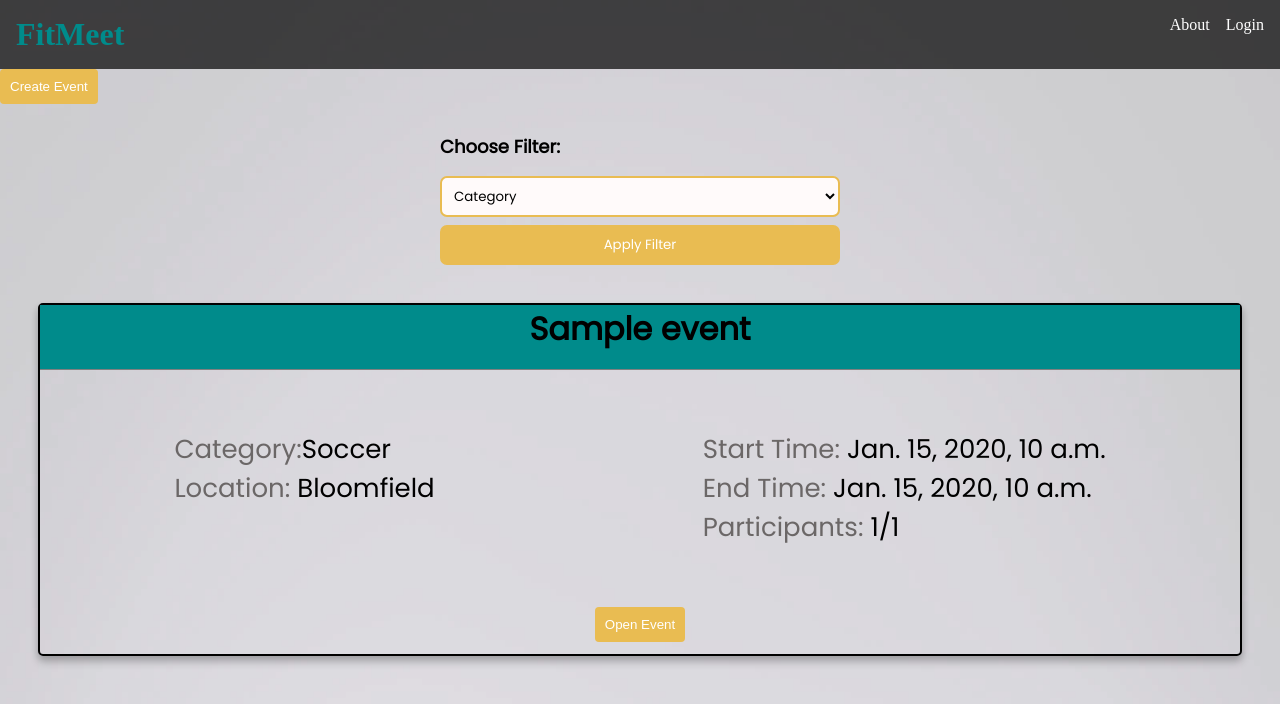
After one commit to rotem2022/FitMeet, a Django app: page /1/event/event_list/ in a window 1280 px wide. The commit adds this page. Shown: the top 704 px of the page. Run offline with Django 4.2, Linux system fonts and the light colour scheme; data comes from the database, SQL or seed files in the repository; tables that the repository leaves empty hold one stand-in row (values such as "Sample post").

Commit message:
Adding Event feed
contains links for event creation and event info
feature to filter the events by category and location.

Signed-off-by: Daniel Senderovych <danielsen@mta.ac.il>

```diff
--- /dev/null
+++ b/event/templates/event/all_events.html
@@ -0,0 +1,65 @@
+{% extends 'base.html' %}
+{% block content %}
+
+    <button class="EventButton"><a href="{% url 'create_event' user_id=user_id %}">Create Event</a></button>
+    <form method="GET" class="form">
+        {% csrf_token %}
+        <label for="Choose_filter" class="form-label">Choose Filter:</label>
+
+        <select name="Choose_filter" id="Choose_filter" class="form-select">
+            <option value="Category">Category</option>
+            <option value="Location">Location</option>
+        </select>
+        <button type="submit" class="form-button">Apply Filter</button>
+        {% if request.GET.Choose_filter == "Category" %}
+        <label for="Choose_Category" class="form-label">Choose Category:</label>
+        <select name="Choose_Category" id="Choose_Category" class="form-select">
+            {% for cat in categories %}
+            <option value={{cat}}>{{cat}}</option>
+            {% endfor %}
+        </select>
+        {% endif %}
+        {% if request.GET.Choose_filter == "Location" %}
+        <label for="Choose_Location" class="form-label">Location</label>
+        <select name="Choose_Location" id="Choose_Location" class="form-select">
+            {% for loc in locations %}
+            <option value={{loc}}>{{loc}}</option>
+            {% endfor %}
+        </select>
+        {% endif %}
+
+
+    </form>
+    {% for event in events %}
+    <div class="EventCont">
+        <div class="Event">
+            <div class="HeadingBackground">
+                <h2 class="EventHeading">{{ event.name }}</h2>
+            </div>
+
+            <div class="EventDetailsContainer">
+                <div class="EventsDetails-left">
+                    <p><span class="EventLabel">Category:</span><span class="EventResult">{{ event.category }}</span>
+                    </p>
+                    <p><span class="EventLabel">Location: </span><span class="EventResult">{{ event.location }}</span>
+                    </p>
+                </div>
+                <div class="EventsDetails-right">
+                    <p>
+                        <span class="EventLabel">Start Time: </span>
+                        <span class="EventResult">{{ event.start_time}}</span>
+                    </p>
+                    <p><span class="EventLabel">End Time: </span><span class="EventResult">{{ event.end_time }}</span>
+                    </p>
+                    <p><span class="EventLabel">Participants: </span><span
+                            class="EventResult">{{event.participants_num}}/{{event.max_participants}}</span></p>
+                </div>
+            </div>
+            <button class="EventButton"><a href="{% url 'view_event' user_id=user.id %}?id={{ event.id }}">Open
+                    Event</a></button>
+        </div>
+    </div>
+
+    </div>
+    {% endfor %}
+    {% endblock %}
--- a/event/urls.py
+++ b/event/urls.py
@@ -4,4 +4,5 @@ from . import views
 urlpatterns = [
     path('create/', views.create_event, name="create_event"),
     path('info/', views.view_event, name='view_event'),
+    path('event_list/', views.event_list, name='event_list'),
 ]
--- a/event/views.py
+++ b/event/views.py
@@ -2,6 +2,8 @@ from django.shortcuts import render, redirect
 from django.core.exceptions import ValidationError
 from .forms import EventForm
 from .models import Event
+from location.models import Location
+from category.models import Category
 
 
 def create_event(request, user_id):
@@ -41,3 +43,24 @@ def view_event(request, user_id):
     event_id = request.GET["id"]
     event = Event.manager.get(id=event_id)
     return render(request, 'event/event_info.html', {'event': event})
+
+
+def event_list(request, user_id):
+    events = Event.manager.all()
+    if request.method == "GET":
+        if 'Choose_filter' in request.GET:
+            filter_type = request.GET.get('Choose_filter')
+
+            if filter_type == 'Category' and 'Choose_Category' in request.GET:
+                category = request.GET.get('Choose_Category')
+                events = events.filter(category__name=category)
+            elif filter_type == 'Location' and 'Choose_Location' in request.GET:
+                location = request.GET.get('Choose_Location')
+                events = events.filter(location__name=location)
+
+    user_id = request.user.id if request.user.is_authenticated else None
+
+    locations = Location.objects.values_list('name', flat=True)
+    categories = Category.objects.values_list('name', flat=True)
+    context = {'events': events, 'locations': locations, 'categories': categories, 'user_id': user_id}
+    return render(request, 'event/all_events.html', context)
--- a/fit_meet/urls.py
+++ b/fit_meet/urls.py
@@ -16,14 +16,13 @@ Including another URLconf
 from django.contrib import admin
 from django.urls import path, include
 from static_home_page import views
-from event import views as event_views
+from django.contrib.auth import views as auth_views
 
 urlpatterns = [
     path('admin/', admin.site.urls),
     path('', views.static_home_page, name='static_home_page'),
     path('<int:user_id>/event/', include("event.urls")),
-    path('event_list/', views.event_list, name='event_list'),
-    path('create_event/<int:user_id>', event_views.create_event, name='create_event'),
-    path('<int:user_id>/event/info/', event_views.view_event, name='view_event'),
+    path('login/', auth_views.LoginView.as_view(template_name='users/login.html'), name='login'),
+    path('logout/', auth_views.LogoutView.as_view(template_name='users/logout.html'), name='logout'),
 
 ]
--- a/static_home_page/templates/base.html
+++ b/static_home_page/templates/base.html
@@ -1,21 +1,31 @@
 <!DOCTYPE html>
 <html lang="en">
 {% load static %}
+
 <head>
     <meta charset="UTF-8">
     <meta http-equiv="X-UA-Compatible" content="IE=edge">
     <meta name="viewport" content="width=device-width, initial-scale=1.0">
     <title>FitMeet</title>
-		<link rel="stylesheet" href="{% static "web_page_css.css" %}">
+    <link rel="stylesheet" href="{% static 'web_page_css.css' %}">
+    <link rel="preconnect" href="https://fonts.googleapis.com">
+    <link rel="preconnect" href="https://fonts.gstatic.com" crossorigin>
+    <link href="https://fonts.googleapis.com/css2?family=Poppins&display=swap" rel="stylesheet">
 </head>
+
 <body>
     <header>
         <h1 style="color: darkcyan;">FitMeet</h1>
         <nav>
             <ul>
                 <li><a href="/">About</a></li>
-				<li><a href="event_list/">All Events</a></li>
+                {% if user.is_authenticated %}
+                <li><a href="{%  url 'event_list' user_id=user.id %}">All Events</a></li>
                 <li><a href="#Profile">Profile</a></li>
+                <li><a href="{% url 'logout' %}">Logout</a></li>
+                {% else %}
+                <li><a href="{% url 'login' %}">Login</a></li>
+                {% endif %}
             </ul>
         </nav>
     </header>
@@ -24,4 +34,5 @@
         {% endblock %}
     </div>
 </body>
+
 </html>
```
Also changed, not shown: static_home_page/static/web_page_css.css (+69 -0 lines), static_home_page/templates/home_page/all_events.html (deleted, +0 -68 lines), static_home_page/views.py (+0 -27 lines). Lines whose indentation alone changed are shown as unchanged.
